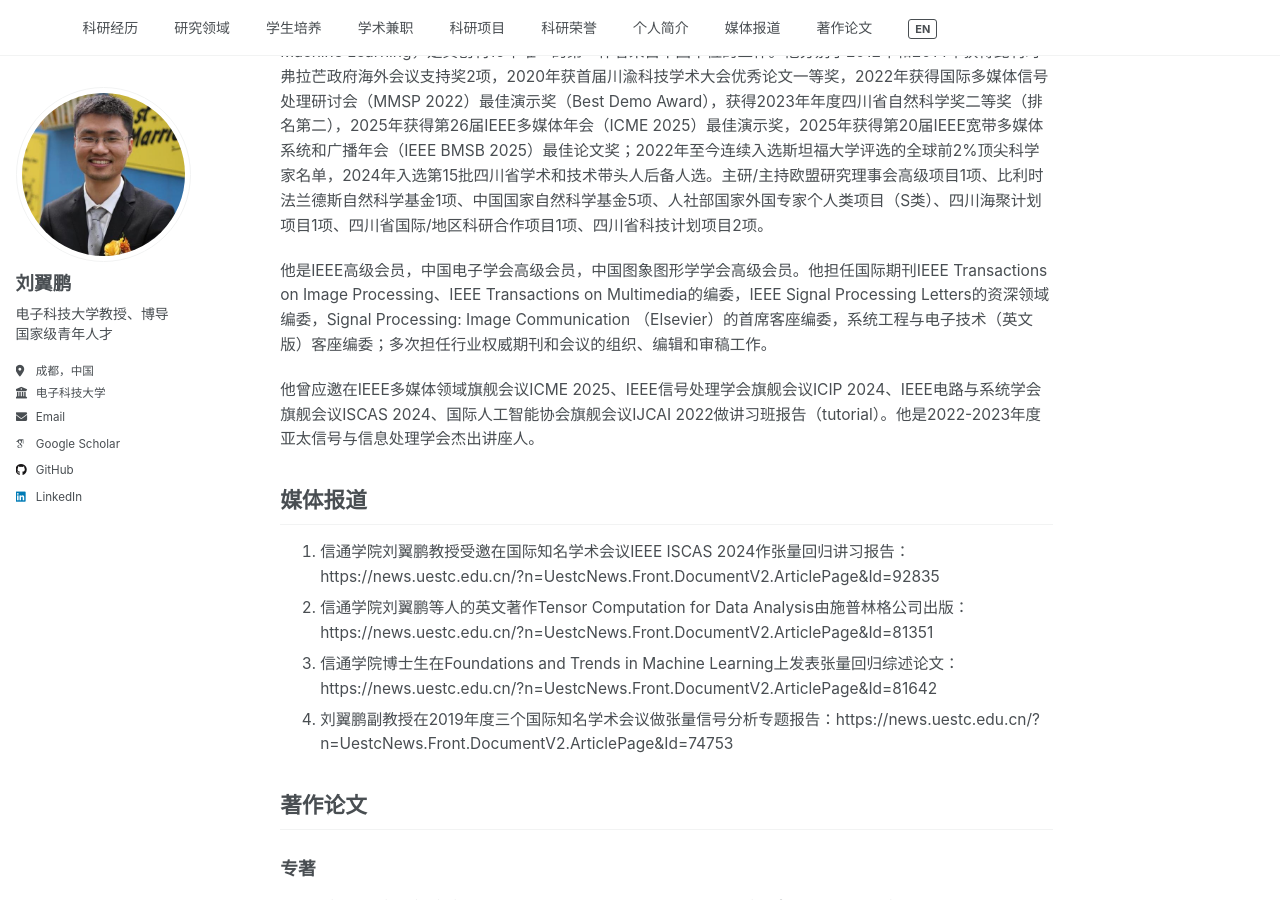
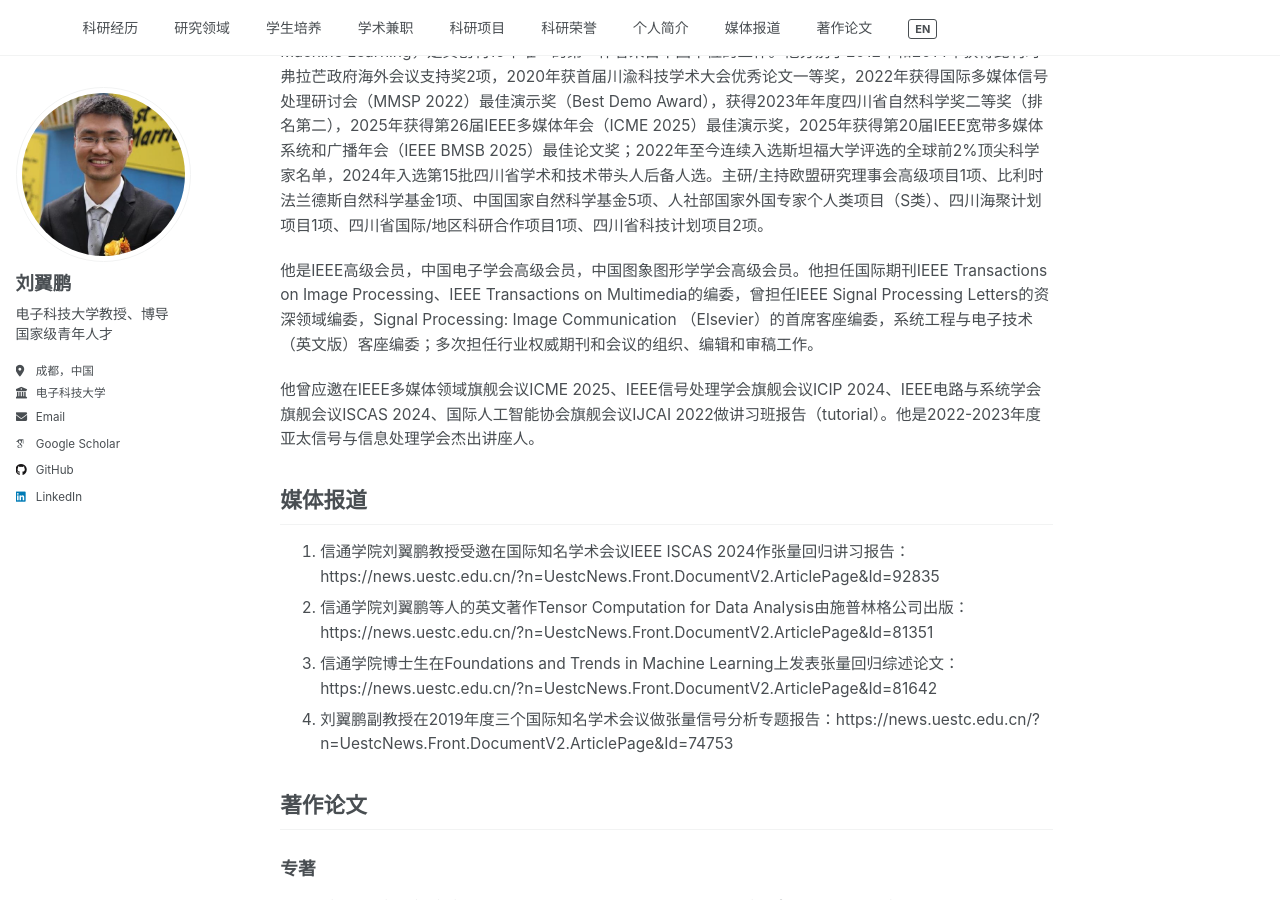
Before and after one commit to yipengliu/yipengliu.github.io, a Jekyll site: the page built from _pages/main-zh.md, in a window 1280 px wide and 900 px high, scrolled down 2363 px. Built offline with Jekyll 4.4.1, drawn with Linux system fonts in a browser that asks for light colours; some web fonts are replaced.

Commit message:
Update main-zh.md

```diff
--- a/_pages/main-zh.md
+++ b/_pages/main-zh.md
@@ -78,7 +78,7 @@
 
 刘翼鹏是电子科技大学信息与通信工程学院教授、博士生导师、国家级青年人才。他曾在鲁汶大学（比利时）、清华大学（北京）、清华大学（台湾）、华为技术、西南电子技术研究所访问和工作。他主要从事人工智能的计算方法，以及图像、视频、语音、生理信号、无线电等多媒体的应用，发表国际期刊和会议论文100余篇，其中近50余篇论文发表在IEEE期刊，撰写英文专著2本和编著1本。他的论文Tensor Regression发表在人工智能顶刊FnT in Machine Learning，是其创刊16年唯一的第一作者来自中国单位的工作。他分别于2012年和2014年获得比利时弗拉芒政府海外会议支持奖2项，2020年获首届川渝科技学术大会优秀论文一等奖，2022年获得国际多媒体信号处理研讨会（MMSP 2022）最佳演示奖（Best Demo Award），获得2023年年度四川省自然科学奖二等奖（排名第二），2025年获得第26届IEEE多媒体年会（ICME 2025）最佳演示奖，2025年获得第20届IEEE宽带多媒体系统和广播年会（IEEE BMSB 2025）最佳论文奖；2022年至今连续入选斯坦福大学评选的全球前2%顶尖科学家名单，2024年入选第15批四川省学术和技术带头人后备人选。主研/主持欧盟研究理事会高级项目1项、比利时法兰德斯自然科学基金1项、中国国家自然科学基金5项、人社部国家外国专家个人类项目（S类）、四川海聚计划项目1项、四川省国际/地区科研合作项目1项、四川省科技计划项目2项。
 
-他是IEEE高级会员，中国电子学会高级会员，中国图象图形学学会高级会员。他担任国际期刊IEEE Transactions on Image Processing、IEEE Transactions on Multimedia的编委，IEEE Signal Processing Letters的资深领域编委，Signal Processing: Image Communication （Elsevier）的首席客座编委，系统工程与电子技术（英文版）客座编委；多次担任行业权威期刊和会议的组织、编辑和审稿工作。
+他是IEEE高级会员，中国电子学会高级会员，中国图象图形学学会高级会员。他担任国际期刊IEEE Transactions on Image Processing、IEEE Transactions on Multimedia的编委，曾担任IEEE Signal Processing Letters的资深领域编委，Signal Processing: Image Communication （Elsevier）的首席客座编委，系统工程与电子技术（英文版）客座编委；多次担任行业权威期刊和会议的组织、编辑和审稿工作。
 
 他曾应邀在IEEE多媒体领域旗舰会议ICME 2025、IEEE信号处理学会旗舰会议ICIP 2024、IEEE电路与系统学会旗舰会议ISCAS 2024、国际人工智能协会旗舰会议IJCAI 2022做讲习班报告（tutorial）。他是2022-2023年度亚太信号与信息处理学会杰出讲座人。
 
```
